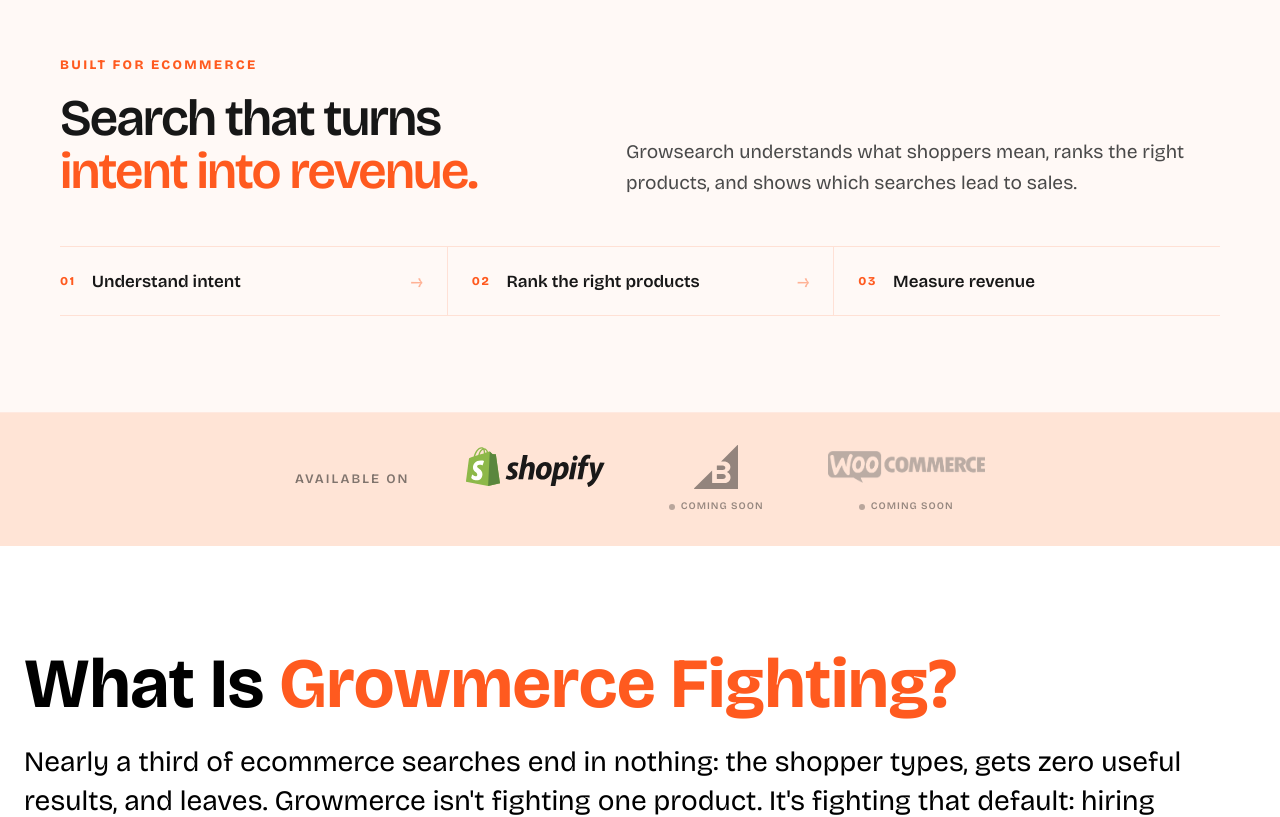
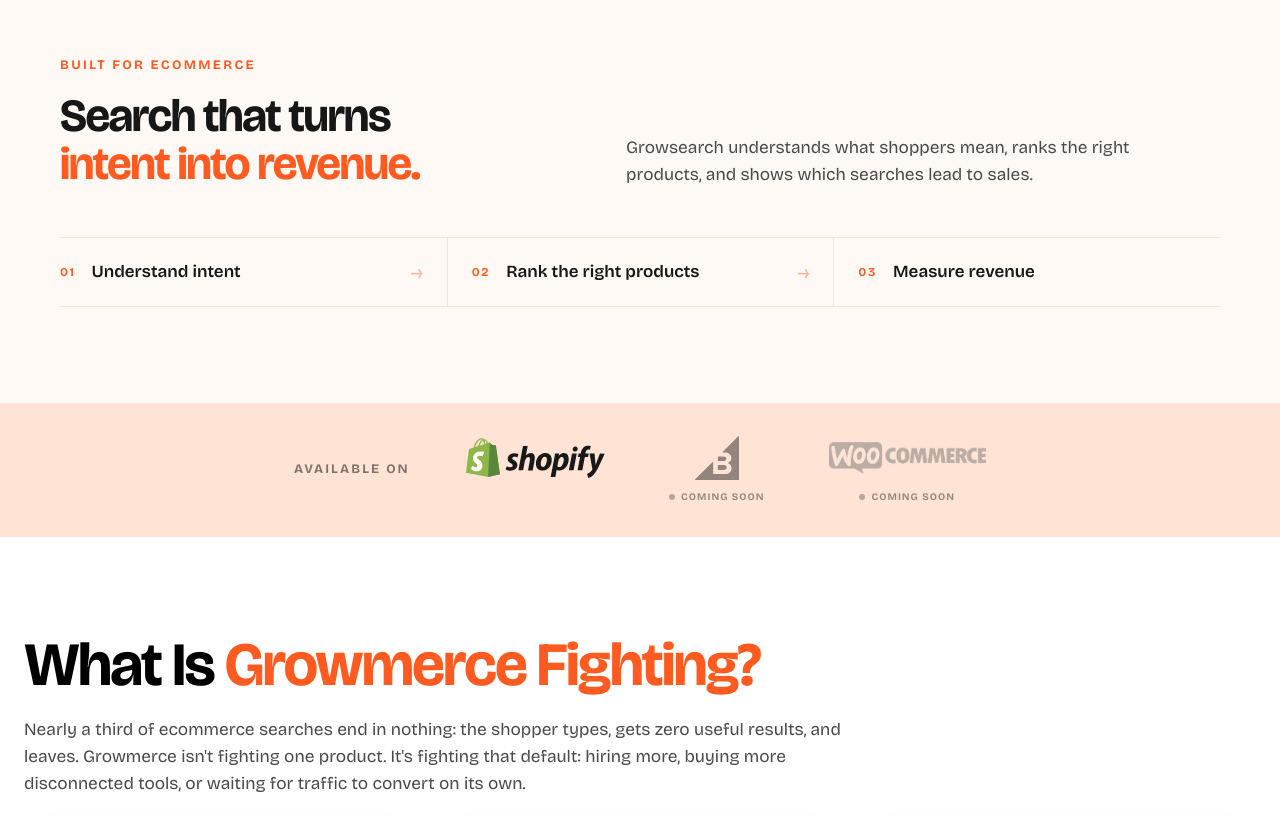
Before and after one commit to ishaangupta2311/growmerce-landing, a Next.js app: page / in a window 1280 px wide. Shown: the part 880-1697 px from the top of the page. Built offline with nearby package versions, Linux system fonts and the light colour scheme.

Commit message:
Unify homepage section typography

```diff
--- a/src/components/site/Fighting.tsx
+++ b/src/components/site/Fighting.tsx
@@ -24,12 +24,12 @@ const CARDS = [
 
 export default function Fighting() {
   return (
-    <section id="about" className="mx-auto max-w-[1370px] px-6 pt-24">
+    <section id="about" className="mx-auto max-w-[1370px] px-6 pt-24 font-bricolage">
       <Reveal>
-        <h2 className="text-[clamp(2.5rem,5.5vw,5rem)] font-bold leading-[1.2]">
+        <h2 className="text-[clamp(2.5rem,4.8vw,4rem)] leading-[1.05] font-bold tracking-[-0.03em] [font-optical-sizing:none]">
           What Is <span className="text-brand-bright">Growmerce Fighting?</span>
         </h2>
-        <p className="mt-4 max-w-[1197px] text-[clamp(1.25rem,2.2vw,2rem)] leading-[1.4]">
+        <p className="mt-5 max-w-[78ch] text-[clamp(1.0625rem,1.35vw,1.25rem)] leading-[1.55] text-body-mute">
           Nearly a third of ecommerce searches end in nothing: the shopper types, gets zero useful results, and leaves. Growmerce isn&apos;t fighting one product. It&apos;s fighting that default: hiring more, buying more disconnected tools, or waiting for traffic to convert on its own.
         </p>
       </Reveal>
@@ -72,7 +72,7 @@ export default function Fighting() {
           />
           <div className="hidden h-10 w-px bg-body-mute/25 sm:block" />
           <div>
-            <p className="font-poppins text-[12px] font-semibold tracking-[0.14em] text-charcoal/55 uppercase">
+            <p className="text-[12px] font-bold tracking-[0.14em] text-charcoal/55 uppercase">
               Growmerce doesn&apos;t sell a platform
             </p>
             <p className="mt-1 text-[clamp(1.0625rem,1.5vw,1.375rem)] leading-snug font-bold">
--- a/src/components/site/HomeIntro.tsx
+++ b/src/components/site/HomeIntro.tsx
@@ -8,20 +8,20 @@ const STEPS = [
 
 export default function HomeIntro() {
   return (
-    <section className="border-y border-brand/10 bg-cream/55 px-6 py-16 sm:py-20 lg:px-10 lg:py-24">
+    <section className="border-y border-brand/10 bg-cream/55 px-6 py-16 font-bricolage sm:py-20 lg:px-10 lg:py-24">
       <Reveal className="mx-auto max-w-[1160px]">
         <div className="grid gap-8 lg:grid-cols-[minmax(0,0.9fr)_minmax(0,1.1fr)] lg:items-end lg:gap-20">
           <div>
-            <p className="font-poppins text-[13px] font-extrabold tracking-[0.18em] text-brand uppercase">
+            <p className="text-[13px] font-bold tracking-[0.18em] text-brand uppercase">
               Built for ecommerce
             </p>
-            <h2 className="mt-4 max-w-[20ch] font-poppins text-[clamp(2.25rem,4vw,3.5rem)] leading-[1.04] font-semibold tracking-[-0.035em] text-charcoal text-balance">
+            <h2 className="mt-4 max-w-[20ch] text-[clamp(2.25rem,3.6vw,3.25rem)] leading-[1.05] font-bold tracking-[-0.03em] text-charcoal text-balance [font-optical-sizing:none]">
               Search that turns{" "}
               <span className="text-brand">intent into revenue.</span>
             </h2>
           </div>
 
-          <p className="max-w-[48ch] font-poppins text-[clamp(1.05rem,1.5vw,1.25rem)] leading-[1.6] text-body-mute">
+          <p className="max-w-[48ch] text-[clamp(1.0625rem,1.35vw,1.25rem)] leading-[1.55] text-body-mute">
             Growsearch understands what shoppers mean, ranks the right products,
             and shows which searches lead to sales.
           </p>
@@ -37,10 +37,10 @@ export default function HomeIntro() {
                   : "sm:pl-0"
               } ${index === STEPS.length - 1 ? "sm:pr-0" : ""}`}
             >
-              <span className="font-poppins text-xs font-extrabold tracking-[0.14em] text-brand">
+              <span className="text-xs font-bold tracking-[0.14em] text-brand">
                 {step.number}
               </span>
-              <span className="font-poppins text-[17px] font-semibold text-charcoal">
+              <span className="text-[17px] font-semibold text-charcoal">
                 {step.label}
               </span>
               {index < STEPS.length - 1 && (
--- a/src/components/site/PlatformStrip.tsx
+++ b/src/components/site/PlatformStrip.tsx
@@ -44,7 +44,7 @@ function PlatformMark({
 function ComingSoon({ className }: { className?: string }) {
   return (
     <span
-      className={`inline-flex items-center gap-1.5 font-poppins text-[10px] font-semibold tracking-[0.1em] text-charcoal/45 uppercase ${className ?? ""}`}
+      className={`inline-flex items-center gap-1.5 font-bricolage text-[10px] font-bold tracking-[0.1em] text-charcoal/45 uppercase ${className ?? ""}`}
     >
       <span aria-hidden className="size-1.5 shrink-0 rounded-full bg-charcoal/30" />
       Coming soon
@@ -119,7 +119,7 @@ export default function PlatformStrip({
       className={`bg-peach py-8 ${className ?? ""}`}
     >
       <div className="mx-auto flex max-w-[1370px] flex-col items-center justify-center gap-6 px-6 lg:flex-row lg:gap-14">
-        <p className="shrink-0 font-poppins text-[13px] font-semibold tracking-[0.16em] text-charcoal/55 uppercase">
+        <p className="shrink-0 font-bricolage text-[13px] font-bold tracking-[0.16em] text-charcoal/55 uppercase">
           {label}
         </p>
         <PlatformLogos />
```
